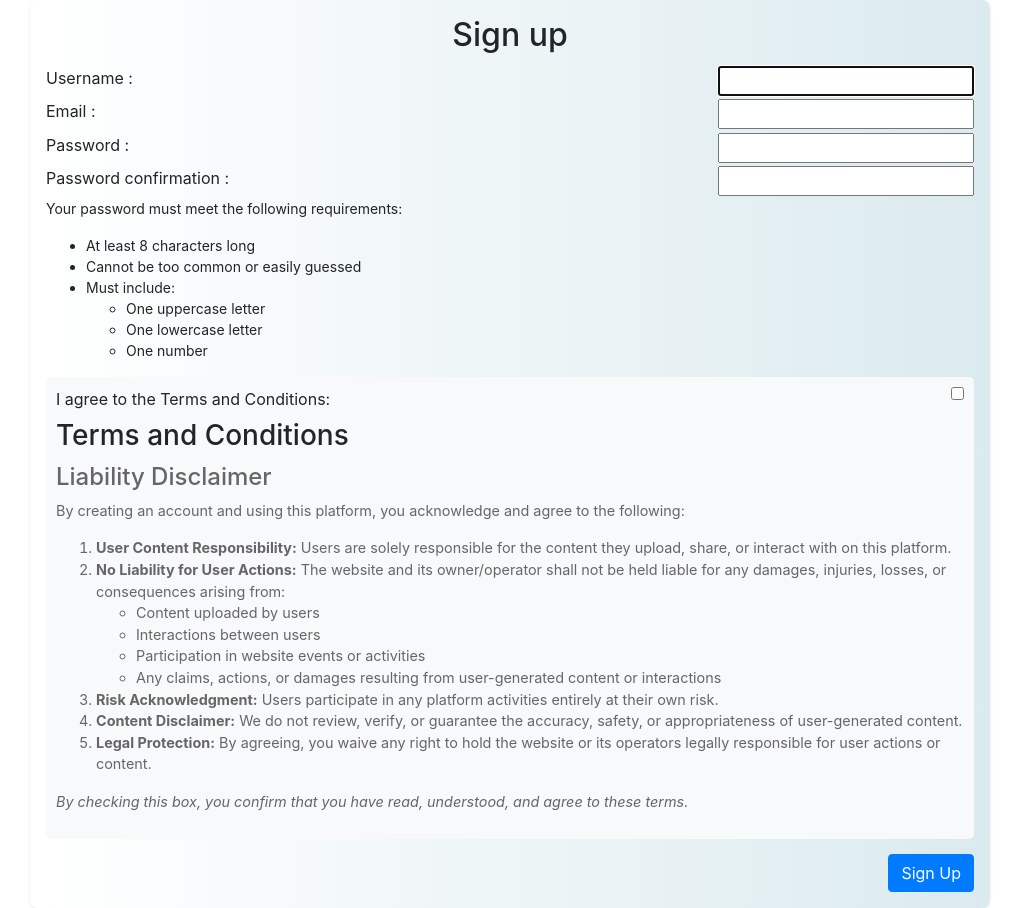
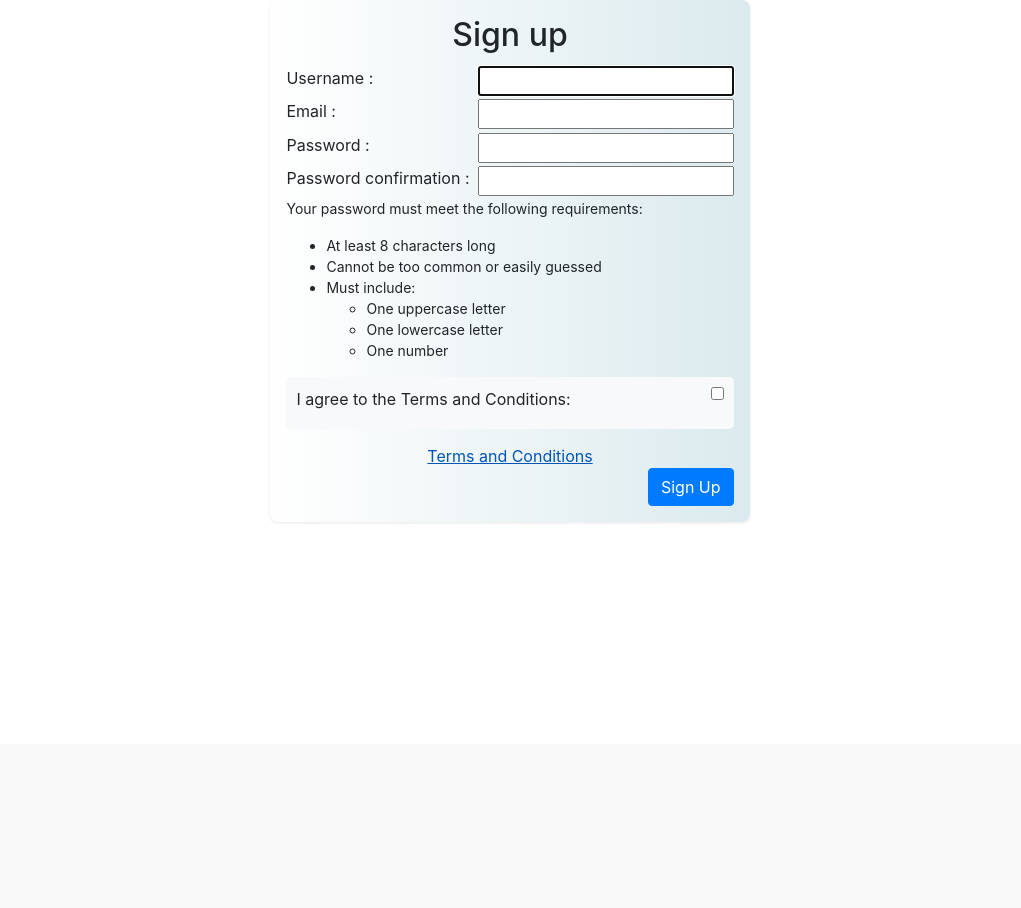
Before and after one commit to rimogardino/ska4ai, a Django app: page /accounts/signup/ in a window 1280 px wide. Shown: the part 56-964 px from the top of the page, without its empty margins (130-1151 px from the left). After the commit the page ends 578 px from the top, so only its background shows below. Run offline with Django 4.2, Linux system fonts and the light colour scheme; parts of the project's set-up code (start-up, migrations or seed data) failed here and were passed over; some libraries are stand-ins or nearby versions.

Commit message:
Improved Sign up

```diff
--- a/accounts/forms.py
+++ b/accounts/forms.py
@@ -73,7 +73,8 @@ class SignUpForm(UserCreationForm):
             "</div>")
         # Multiline help text for terms and conditions
         self.fields['terms_and_conditions'].help_text = (
-            "<div class='terms-conditions'>"
+            "<div id='terms-conditions-popup' class='terms-conditions popup'>"
+            "<button class='close-button stylish-button' onclick='closePopup()'>X</button>"
             "<h3>Terms and Conditions</h3>"
             "<div class='liability-disclaimer'>"
             "<h4>Liability Disclaimer</h4>"
--- a/home/templates/home/index.html
+++ b/home/templates/home/index.html
@@ -26,7 +26,7 @@
 
 
 {% block content %}
-<div id="overlay" class="overlay"></div>
+
 <div id="top-popup" class="popup">
     <button class="close-button stylish-button" onclick="closePopup()">X</button>
     <div id="top-popup-content">Big Popup</div>
--- a/templates/base.html
+++ b/templates/base.html
@@ -111,6 +111,8 @@
 
 
     <main role="main" class=""  >
+
+        <div id="overlay" class="overlay"></div>
         {% block content %}
         <!-- Default content can go here -->
         {% endblock %}
--- a/templates/registration/signup.html
+++ b/templates/registration/signup.html
@@ -39,8 +39,8 @@
 
     <!-- Terms and Conditions Section -->
     <div class="terms-conditions-section">
-        {{ form.terms_and_conditions.label_tag }}
-        {{ form.terms_and_conditions }}
+        {{ form.terms_and_conditions.label_tag|safe }}
+        {{ form.terms_and_conditions|safe }}
         {{ form.terms_and_conditions.help_text|safe }}
         {% if form.terms_and_conditions.errors %}
             <div class="error-message">
@@ -57,7 +57,7 @@
             </a>
         </small> {% endcomment %}
     </div>
-
+    <div class="terms-conditions"><a onclick="showTermsAndConditions()">Terms and Conditions</a></div>
 
     <button type="submit" class="btn btn-primary">Sign Up</button>
 </form>
@@ -67,6 +67,10 @@
 
 {% block css %}
 <style>
+#terms-conditions-popup {
+    display: none;
+}
+
 .terms-conditions-section {
     margin: 15px 0;
     padding: 10px;
@@ -79,10 +83,44 @@
     text-decoration: underline;
 }
 
+.terms-conditions {
+    text-align: center;
+}
+
+.terms-conditions a {
+    text-decoration: underline !important;
+    color: #0056b3 !important;
+}
+
 .liability-disclaimer {
     font-size: 0.9em;
     color: #666;
     margin-top: 10px;
+    text-align: left;
 }
 </style>
+
+
+<script>
+
+    function showTermsAndConditions() {
+        document.getElementById('terms-conditions-popup').style.display = 'flex';
+        document.getElementById('overlay').style.display = 'block';
+    }
+
+    // Function to close popup
+    function closePopup() {
+        const popupElements = document.getElementsByClassName("popup");
+        const testDivs = Array.prototype.filter.call(
+            popupElements,
+          (popup) => popup.style.display = 'none',
+        );
+
+
+{% comment %}
+        document.getElementById('terms-conditions-popup').style.display = 'none'; {% endcomment %}
+        document.getElementById('overlay').style.display = 'none';
+    }
+
+    </script>
 {% endblock %}
```
Also changed, not shown: home/templates/home/leaderboard.html (+5 -2 lines), home/views.py (+17 -4 lines), static/ska4ai/css/mapbox.css (+10 -2 lines).
